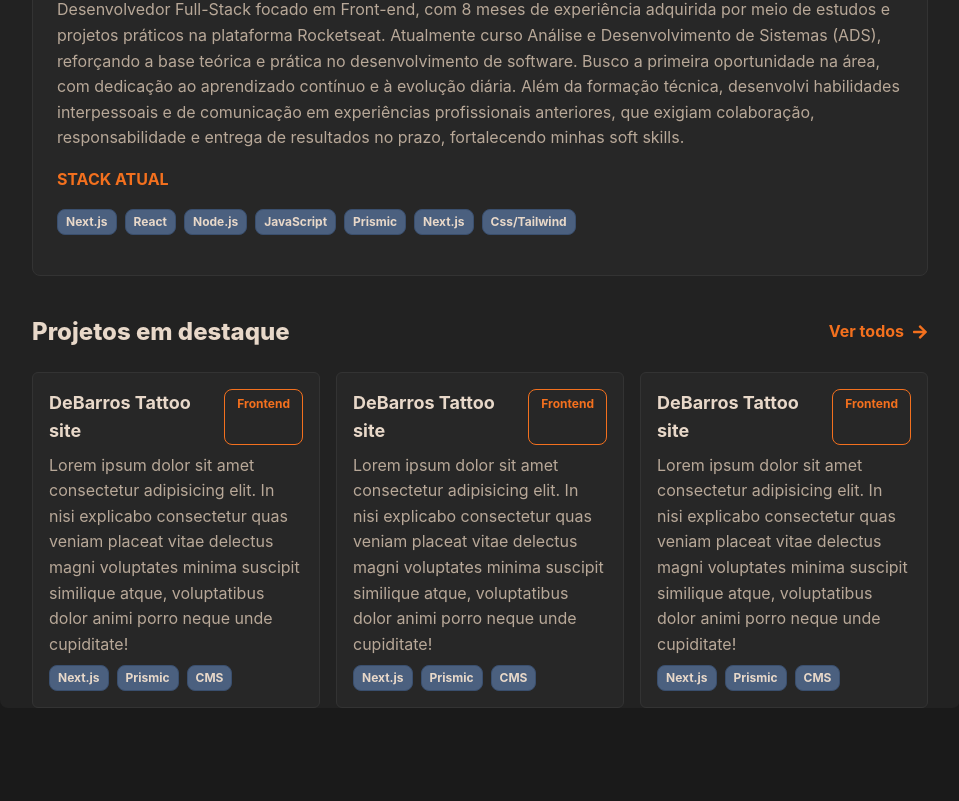
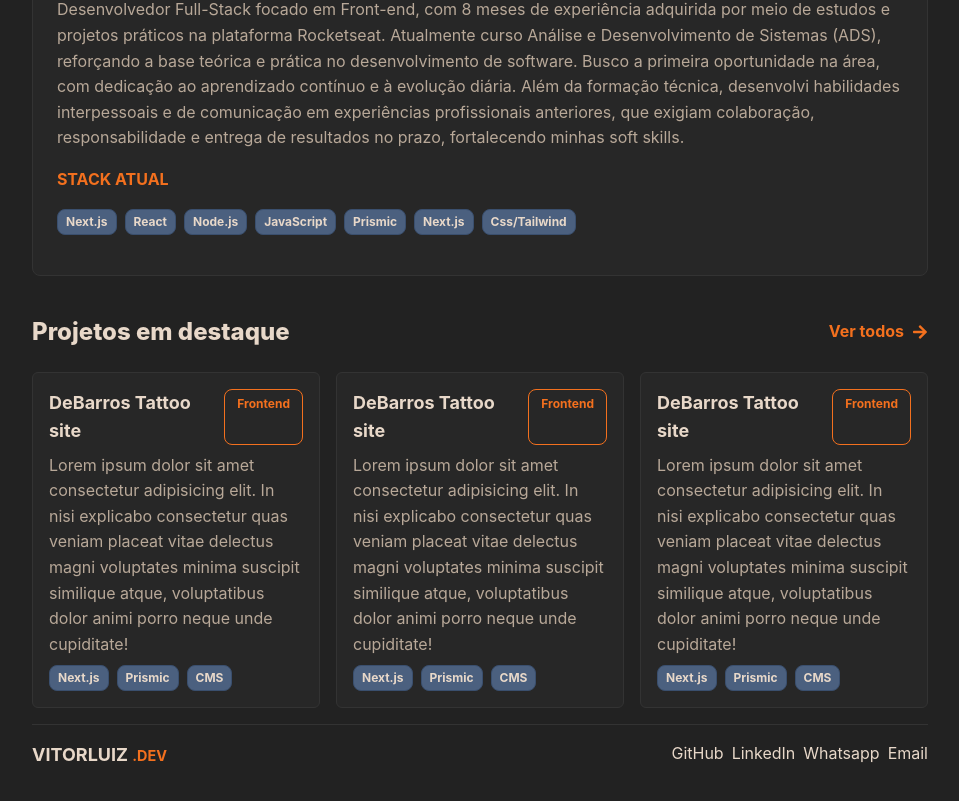
Before and after one commit to Biurifin023/portifolio-dev, a Next.js app: page / in a window 1280 px wide. Shown: the part 539-1340 px from the top of the page, without its empty margins (160-1119 px from the left). Before the commit the page ends 1279 px from the top, so only its background shows below. Built offline with nearby package versions, Linux system fonts and the light colour scheme.

Commit message:
Component Footer

```diff
--- a/src/app/components/footer.tsx
+++ b/src/app/components/footer.tsx
@@ -0,0 +1,30 @@
+import Link from "next/link"
+
+export default function Footer() {
+    return(
+        <div className="flex justify-between pb-10 pt-4 border-t border-border">
+            <div className="font-bold uppercase text-lg">
+                VitorLuiz <small className="text-primary">.dev</small>
+            </div>
+
+            <div className="flex gap-2">
+                <Link
+                target="_blank"
+                className="hover:text-primary"
+                href="https://github.com/Biurifin023">GitHub</Link>
+                <Link
+                target="_blank"
+                className="hover:text-primary"
+                href="https://www.linkedin.com/in/vitor-luiz-de-barros-da-silva-965500296">LinkedIn</Link>
+                <Link
+                target="_blank"
+                className="hover:text-primary"
+                href="https://wa.me/5524998535387">Whatsapp</Link>
+                <Link
+                target="_blank"
+                className="hover:text-primary"
+                href="https://mailto:vitor7813@gmail.com">Email</Link>
+            </div>
+        </div>
+    )
+}
--- a/src/app/page.tsx
+++ b/src/app/page.tsx
@@ -2,6 +2,7 @@ import Header from "@/app/components/header";
 import Hero from "./components/hero";
 import About from "./components/about";
 import FeaturedProjects from "./components/featured-projects";
+import Footer from "./components/footer";
 
 export default function PageHome() {
   return(
@@ -10,6 +11,7 @@ export default function PageHome() {
       <Hero />
       <About />
       <FeaturedProjects />
+      <Footer/>
     </div>
   )
 }
--- a/src/app/utils/Buttons/Btn-default-sm.tsx
+++ b/src/app/utils/Buttons/Btn-default-sm.tsx
@@ -5,7 +5,7 @@ type BtnDefaultProps = {
 
 export default function BtnDefault({children, onClick}:BtnDefaultProps) {
     return (
-        <button className="px-3 py-1.5 bg-transparent w-fit text-foreground text-xs border border-border-mid hover:border-muted transition-colors duration-200 cursor-pointer rounded-md">
+        <button className="px-3 py-1.5 bg-transparent w-fit text-foreground text-xs border border-border-mid hover:border-primary hover:text-primary transition-colors duration-200 cursor-pointer rounded-md">
             {children}
         </button>
     )
--- a/src/app/utils/Buttons/Btn-default.tsx
+++ b/src/app/utils/Buttons/Btn-default.tsx
@@ -5,7 +5,7 @@ type BtnDefaultProps = {
 
 export default function BtnDefault({children, onClick}: BtnDefaultProps) {
     return (
-        <button className="px-5 py-2.5 bg-transparent w-fit text-sm text-foreground border border-border-mid hover:border-muted transition-colors duration-200 cursor-pointer rounded-md" onClick={onClick}>
+        <button className="px-5 py-2.5 bg-transparent w-fit text-sm text-foreground border border-border-mid hover:border-primary hover:text-primary transition-colors duration-200 cursor-pointer rounded-md" onClick={onClick}>
             {children}
         </button>
     )
```
